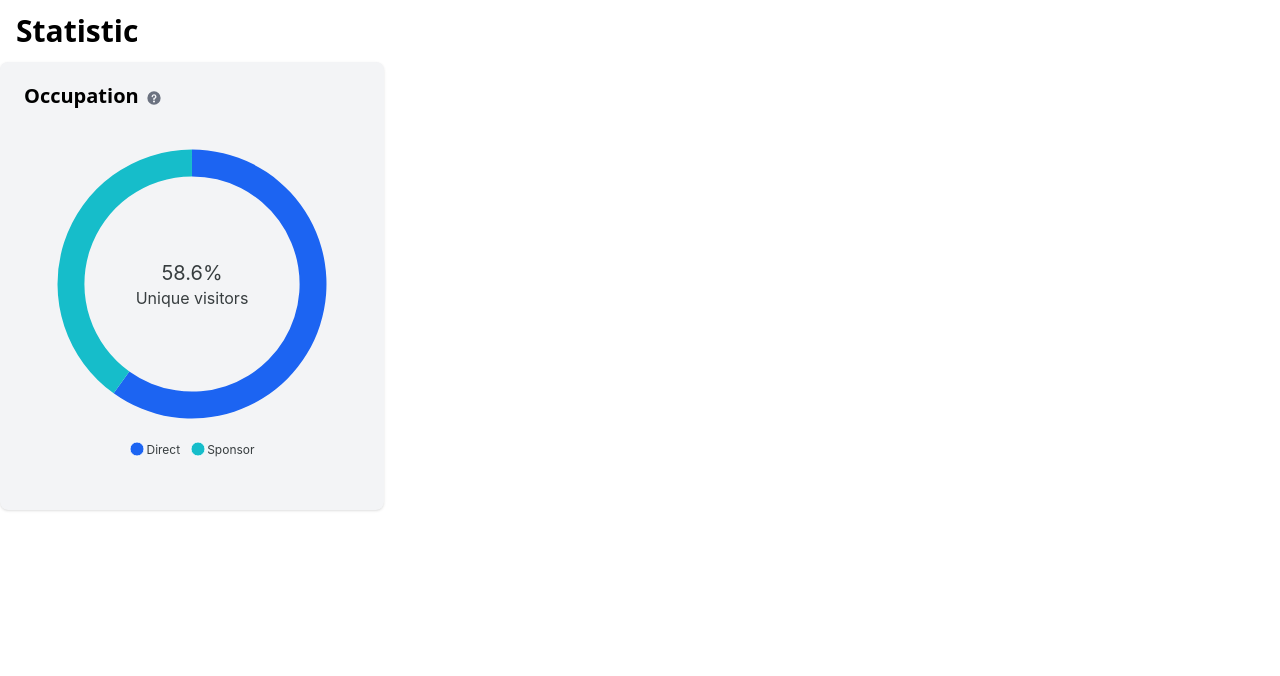
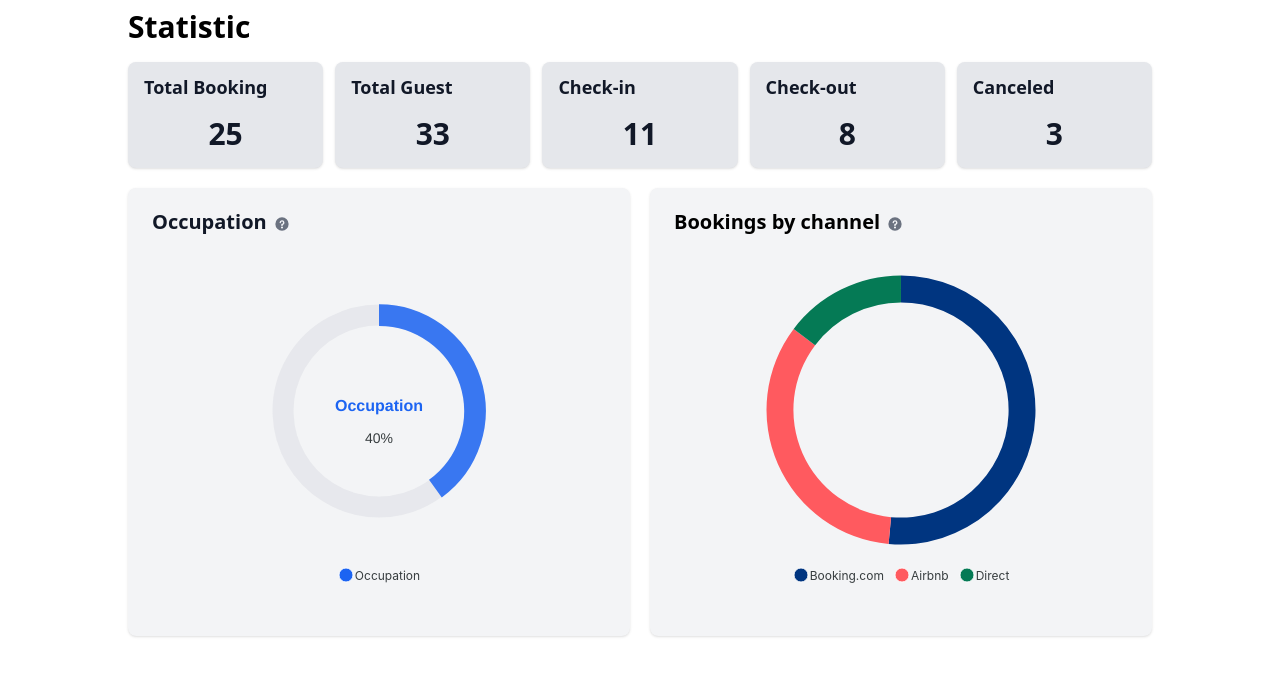
Before and after one commit to Christophehg/Flowbite_graphic, a plain HTML site: page index.html in a window 1280 px wide. Drawn offline with nearby package versions, Linux system fonts and the light colour scheme.

Commit message:
Radial chart & table stats

```diff
--- /dev/null
+++ b/donut.js
@@ -0,0 +1,77 @@
+const getChartDonut = () => {
+  return {
+    series: [35, 23, 10],
+    colors: ["#003580", "#FF5A5F", "#057A55"],
+    chart: {
+      height: 320,
+      width: "100%",
+      type: "donut",
+    },
+    stroke: {
+      colors: ["transparent"],
+      lineCap: "",
+    },
+    plotOptions: {
+      pie: {
+        donut: {
+          labels: {
+            show: true,
+            name: {
+              show: true,
+              fontFamily: "Inter, sans-serif",
+              offsetY: 20,
+            },
+            value: {
+              show: true,
+              fontFamily: "Inter, sans-serif",
+              offsetY: -20,
+              formatter: function (value) {
+                return value + "%"
+              },
+            },
+          },
+          size: "80%",
+        },
+      },
+    },
+    grid: {
+      padding: {
+        top: -2,
+      },
+    },
+    labels: ["Booking.com", "Airbnb", "Direct"],
+    dataLabels: {
+      enabled: false,
+    },
+    legend: {
+      position: "bottom",
+      fontFamily: "Inter, sans-serif",
+    },
+    yaxis: {
+      labels: {
+        formatter: function (value) {
+          return value + "%"
+        },
+      },
+    },
+    xaxis: {
+      labels: {
+        formatter: function (value) {
+          return value  + "%"
+        },
+      },
+      axisTicks: {
+        show: false,
+      },
+      axisBorder: {
+        show: false,
+      },
+    },
+  }
+}
+
+if (document.getElementById("donut-chart") && typeof ApexCharts !== 'undefined') {
+  const chart = new ApexCharts(document.getElementById("donut-chart"), getChartDonut());
+  chart.render();
+
+}
--- a/index.html
+++ b/index.html
@@ -10,48 +10,112 @@
 </head>
 
 <body>
-  <h5 class="text-3xl font-bold leading-none p-4">Statistic</h5>
+  <!--Container-->
+  <div class="w-4/5 m-auto">
+    <!--Titre-->
+    <h5 class="text-3xl font-bold leading-none mt-3">Statistic</h5>
 
-  <div class="max-w-sm w-full rounded-lg shadow bg-gray-100 p-4 md:p-6">
+    <!--Stats tables-->
+    <div class="flex flex-row justify-center space-x-3 mt-5">
+      <div class="max-w-56 w-full bg-gray-200 rounded-lg shadow md:p-4">
+        <h5 class="text-lg font-bold leading-none text-gray-900 ">Total Booking</h5>
+        <h5 class="text-center mt-5 text-3xl font-bold text-gray-900">25</h5>
+      </div>
+      <div class="max-w-56 w-full bg-gray-200 rounded-lg shadow md:p-4">
+        <h5 class="text-lg font-bold leading-none text-gray-900">Total Guest</h5>
+        <h5 class="text-center mt-5 text-3xl font-bold text-gray-900">33</h5>
+      </div>
+      <div class="max-w-56 w-full bg-gray-200 rounded-lg shadow md:p-4">
+        <h5 class="text-lg font-bold leading-none text-gray-900">Check-in</h5>
+        <h5 class="text-center mt-5 text-3xl font-bold text-gray-900">11</h5>
+      </div>
+      <div class="max-w-56 w-full bg-gray-200 rounded-lg shadow md:p-4">
+        <h5 class="text-lg font-bold leading-none text-gray-900">Check-out</h5>
+        <h5 class="text-center mt-5 text-3xl font-bold text-gray-900">8</h5>
+      </div>
+      <div class="max-w-56 w-full bg-gray-200 rounded-lg shadow md:p-4">
+        <h5 class="text-lg font-bold leading-none text-gray-900">Canceled</h5>
+        <h5 class="text-center mt-5 text-3xl font-bold text-gray-900">3</h5>
+      </div>
+    </div>
 
+    <!--Radial container-->
+    <div class="flex flex-row justify-center space-x-5 mt-5">
+      <div class="max-w-xl w-full bg-gray-100 rounded-lg shadow p-4 md:p-6">
         <div class="flex justify-between mb-3">
+          <div class="flex items-center">
             <div class="flex justify-center items-center">
-        <h5 class="text-xl font-bold leading-none pe-1">Occupation</h5>
-        <svg data-popover-target="chart-info" data-popover-placement="bottom"
+              <h5 class="text-xl font-bold leading-none text-gray-900 pe-1">Occupation</h5>
+              <!--Info button-->
+              <svg data-popover-target="chart-info-radial" data-popover-placement="bottom"
                 class="w-3.5 h-3.5 text-gray-500 hover:text-gray-900 cursor-pointer ms-1 mt-1" aria-hidden="true"
                 xmlns="http://www.w3.org/2000/svg" fill="currentColor" viewBox="0 0 20 20">
                 <path
                   d="M10 .5a9.5 9.5 0 1 0 9.5 9.5A9.51 9.51 0 0 0 10 .5Zm0 16a1.5 1.5 0 1 1 0-3 1.5 1.5 0 0 1 0 3Zm1-5.034V12a1 1 0 0 1-2 0v-1.418a1 1 0 0 1 1.038-.999 1.436 1.436 0 0 0 1.488-1.441 1.501 1.501 0 1 0-3-.116.986.986 0 0 1-1.037.961 1 1 0 0 1-.96-1.037A3.5 3.5 0 1 1 11 11.466Z" />
               </svg>
-        <div data-popover id="chart-info" role="tooltip"
+              <!--Info pop up-->
+              <div data-popover id="chart-info-radial" role="tooltip"
                 class="absolute z-10 invisible inline-block text-sm text-gray-500 transition-opacity duration-300 bg-white border border-gray-200 rounded-lg shadow-sm opacity-0 w-72">
                 <div class="p-3 space-y-2">
                   <h3 class="font-semibold text-gray-900">Activity growth - Incremental</h3>
-            <p>Report helps navigate cumulative growth of community activities. Ideally, the chart should have a growing
+                  <p>Report helps navigate cumulative growth of community activities. Ideally, the chart should have a
+                    growing trend, as stagnating chart signifies a significant decrease of community activity.</p>
+                  <h3 class="font-semibold text-gray-900">Calculation</h3>
+                  <p>For each date bucket, the all-time volume of activities is calculated. This means that activities
+                    in
+                    period n contain all activities up to period n, plus the activities generated by your community in
+                    period.</p>
+                </div>
+                <div data-popper-arrow></div>
+              </div>
+            </div>
+          </div>
+        </div>
+        <!-- Radial Chart -->
+        <div class="py-6" id="radial-chart"></div>
+      </div>
+
+      <!--Donut container-->
+      <div class="max-w-xl w-full rounded-lg shadow bg-gray-100 p-4 md:p-6">
+        <div class="flex justify-between mb-3">
+          <div class="flex justify-center items-center">
+            <h5 class="text-xl font-bold leading-none pe-1">Bookings by channel</h5>
+            <!--Info button-->
+            <svg data-popover-target="chart-info-donut" data-popover-placement="bottom"
+              class="w-3.5 h-3.5 text-gray-500 hover:text-gray-900 cursor-pointer ms-1 mt-1" aria-hidden="true"
+              xmlns="http://www.w3.org/2000/svg" fill="currentColor" viewBox="0 0 20 20">
+              <path
+                d="M10 .5a9.5 9.5 0 1 0 9.5 9.5A9.51 9.51 0 0 0 10 .5Zm0 16a1.5 1.5 0 1 1 0-3 1.5 1.5 0 0 1 0 3Zm1-5.034V12a1 1 0 0 1-2 0v-1.418a1 1 0 0 1 1.038-.999 1.436 1.436 0 0 0 1.488-1.441 1.501 1.501 0 1 0-3-.116.986.986 0 0 1-1.037.961 1 1 0 0 1-.96-1.037A3.5 3.5 0 1 1 11 11.466Z" />
+            </svg>
+            <!--Info pop up-->
+            <div data-popover id="chart-info-donut" role="tooltip"
+              class="absolute z-10 invisible inline-block text-sm text-gray-500 transition-opacity duration-300 bg-white border border-gray-200 rounded-lg shadow-sm opacity-0 w-72">
+              <div class="p-3 space-y-2">
+                <h3 class="font-semibold text-gray-900">Activity growth - Incremental</h3>
+                <p>Report helps navigate cumulative growth of community activities. Ideally, the chart should have a
+                  growing
                   trend, as stagnating chart signifies a significant decrease of community activity.</p>
                 <h3 class="font-semibold text-gray-900">Calculation</h3>
                 <p>For each date bucket, the all-time volume of activities is calculated. This means that activities in
-              period n contain all activities up to period n, plus the activities generated by your community in period.
+                  period n contain all activities up to period n, plus the activities generated by your community in
+                  period.
                 </p>
-              <a href="#" class="flex items-center font-medium text-blue-600 hover:text-blue-700 hover:underline">Read
-              more <svg class="w-2 h-2 ms-1.5 rtl:rotate-180" aria-hidden="true" xmlns="http://www.w3.org/2000/svg"
-                fill="none" viewBox="0 0 6 10">
-                <path stroke="currentColor" stroke-linecap="round" stroke-linejoin="round" stroke-width="2"
-                  d="m1 9 4-4-4-4" />
-              </svg></a>
               </div>
               <div data-popper-arrow></div>
             </div>
           </div>
         </div>
         <div>
-
           <!-- Donut Chart -->
           <div class="py-6" id="donut-chart"></div>
+        </div>
+      </div>
+
 
       <script src="https://cdn.jsdelivr.net/npm/apexcharts"></script>
       <script src="https://cdnjs.cloudflare.com/ajax/libs/flowbite/2.3.0/flowbite.min.js"></script>
 </body>
-<script src="script.js"></script>
+<script src="radial.js"></script>
+<script src="donut.js"></script>
 
 </html>
--- a/package.json
+++ /dev/null
@@ -1,5 +0,0 @@
-{
-  "dependencies": {
-    "flowbite": "^2.3.0"
-  }
-}
--- /dev/null
+++ b/radial.js
@@ -0,0 +1,50 @@
+const getChartRadial = () => {
+    return {
+      series: [40],
+      colors: ["#1C64F2"],
+      chart: {
+        height: 320,
+        width: "100%",
+        type: "radialBar",
+      },
+      plotOptions: {
+        radialBar: {
+          track: {
+            background: '#E5E7EB',
+          },
+          dataLabels: {
+            show: true,
+          },
+          hollow: {
+            margin: 0,
+            size: "60%",
+          }
+        },
+      },
+      labels: ["Occupation"],
+      legend: {
+        show: true,
+        position: "bottom",
+        fontFamily: "Inter, sans-serif",
+      },
+      tooltip: {
+        enabled: true,
+        x: {
+          show: false,
+        },
+      },
+      yaxis: {
+        show: false,
+        labels: {
+          formatter: function (value) {
+            return value + '%';
+          }
+        }
+      }
+    }
+  }
+
+  if (document.getElementById("radial-chart") && typeof ApexCharts !== 'undefined') {
+    const chart = new ApexCharts(document.querySelector("#radial-chart"), getChartRadial());
+    chart.render();
+  }
--- a/script.js
+++ /dev/null
@@ -1,90 +0,0 @@
-
-const getChartOptions = () => {
-  return {
-    series: [35.1, 23.5],
-    colors: ["#1C64F2", "#16BDCA"],
-    chart: {
-      height: 320,
-      width: "100%",
-      type: "donut",
-    },
-    stroke: {
-      colors: ["transparent"],
-      lineCap: "",
-    },
-    plotOptions: {
-      pie: {
-        donut: {
-          labels: {
-            show: true,
-            name: {
-              show: true,
-              fontFamily: "Inter, sans-serif",
-              offsetY: 20,
-            },
-            total: {
-              showAlways: true,
-              show: true,
-              label: "Unique visitors",
-              fontFamily: "Inter, sans-serif",
-              formatter: function (w) {
-                const sum = w.globals.seriesTotals.reduce((a, b) => {
-                  return a + b
-                }, 0)
-                return sum + '%'
-              },
-            },
-            value: {
-              show: true,
-              fontFamily: "Inter, sans-serif",
-              offsetY: -20,
-              formatter: function (value) {
-                return value + "%"
-              },
-            },
-          },
-          size: "80%",
-        },
-      },
-    },
-    grid: {
-      padding: {
-        top: -2,
-      },
-    },
-    labels: ["Direct", "Sponsor"],
-    dataLabels: {
-      enabled: false,
-    },
-    legend: {
-      position: "bottom",
-      fontFamily: "Inter, sans-serif",
-    },
-    yaxis: {
-      labels: {
-        formatter: function (value) {
-          return value + "%"
-        },
-      },
-    },
-    xaxis: {
-      labels: {
-        formatter: function (value) {
-          return value  + "%"
-        },
-      },
-      axisTicks: {
-        show: false,
-      },
-      axisBorder: {
-        show: false,
-      },
-    },
-  }
-}
-
-if (document.getElementById("donut-chart") && typeof ApexCharts !== 'undefined') {
-  const chart = new ApexCharts(document.getElementById("donut-chart"), getChartOptions());
-  chart.render();
-
-}
```
Also changed, not shown: 1 other file. Lines whose indentation alone changed are shown as unchanged.
